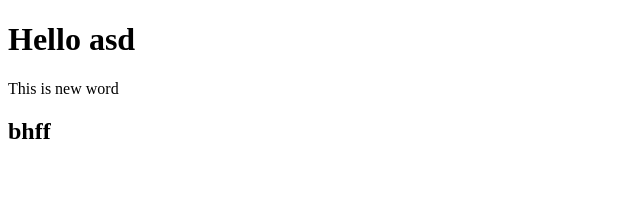
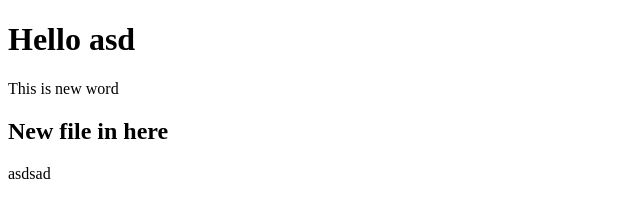
Before and after one commit to PhuTLe/Web-Project, a plain HTML site: page index .html in a window 1280 px wide. Shown: the whole page, without its empty margins (0-640 px from the left). Drawn offline with Linux system fonts and the light colour scheme.

Commit message:
Add 2 new file

```diff
--- a/index .html
+++ b/index .html
@@ -8,7 +8,12 @@
 <body>
     <h1> Hello asd </h1>
     <p> This is new word</p>
-    <h2>bhff</h2>
+    <h2> New file in here</h2>
+    <p>asdsad</p>
+
+
+
+
 
 </body>
 <!-- </html> -->
```
Also changed, not shown: 2.txt (added), 1 other file.
